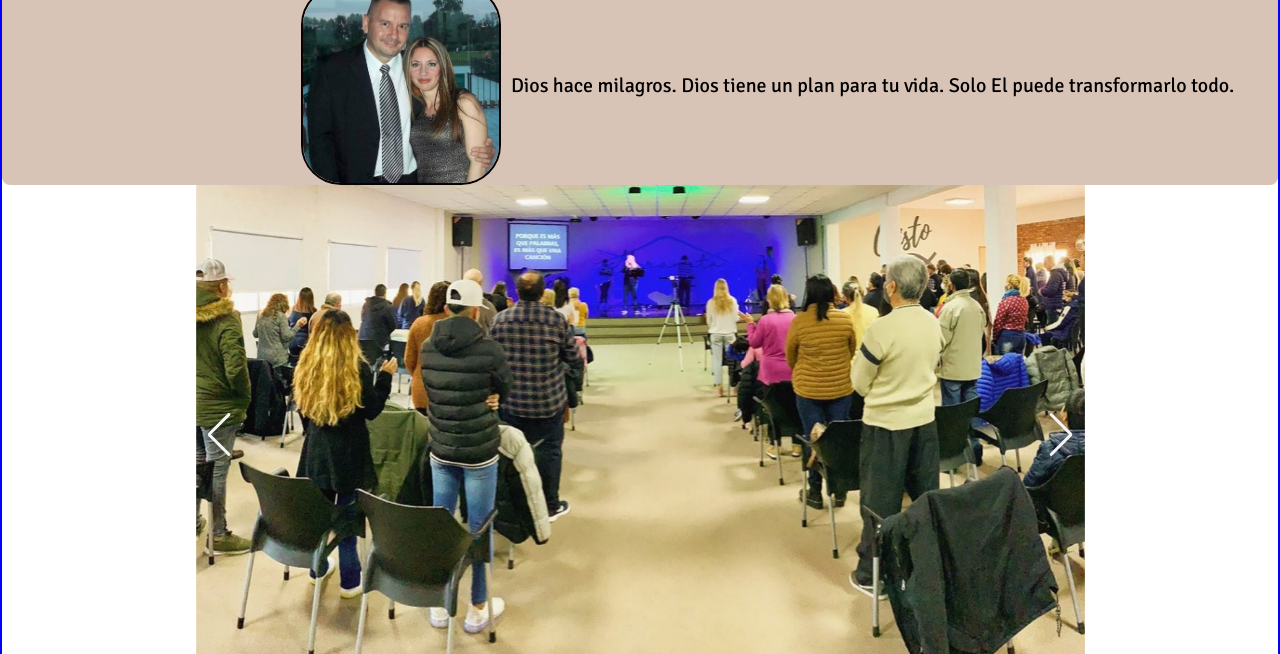
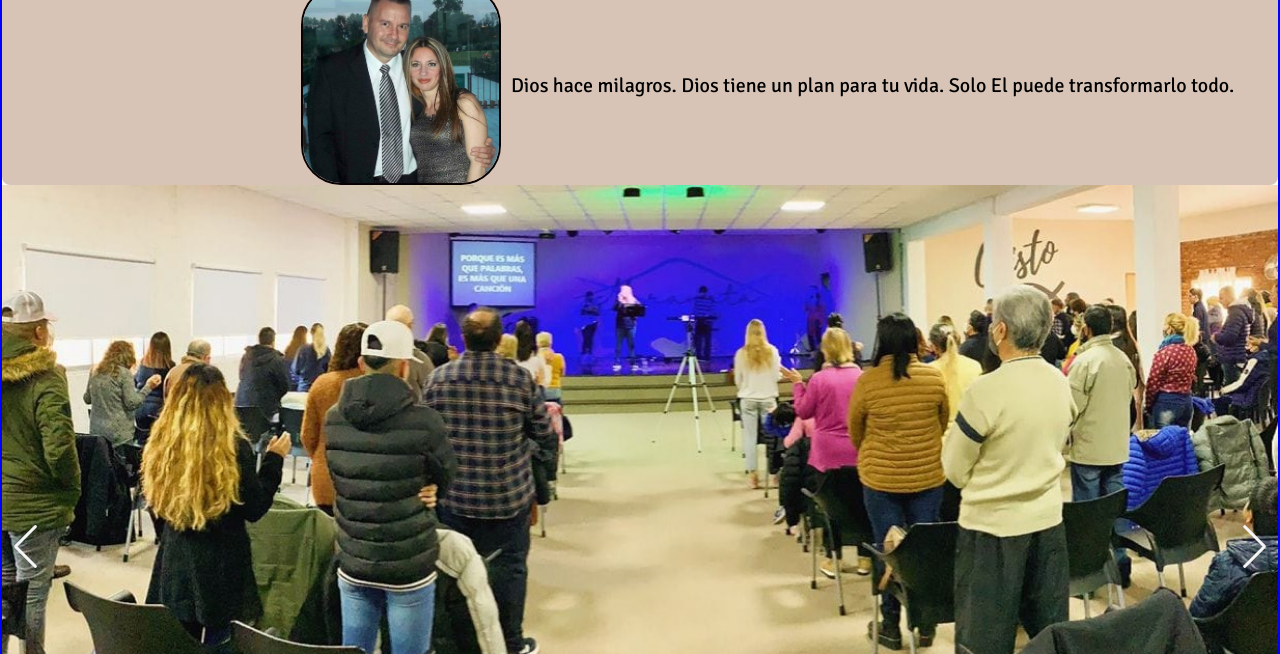
Before and after one commit to hohofga/hohofga.github.io, a plain HTML site: page index.html in a window 1280 px wide. Shown: the part 142-796 px from the top of the page. Drawn offline with nearby package versions, Linux system fonts and the light colour scheme.

Commit message:
RESPONSIVE DESING_MINISTRIES_VIDEO_FOOTER-REV7

```diff
--- a/styles/styles.css
+++ b/styles/styles.css
@@ -134,8 +134,8 @@ body {
 }
 
 .swiper {
-  width: 444px;
-  height: 250px;
+  width: 100%;
+  height: auto;
   margin-bottom: 30px;
 }
 
@@ -375,8 +375,8 @@ body {
 
   }
   .swiper {
-    width: 889px;
-    height: 500px;
+    width: 100%;
+    height: auto;
   }
   .videosf{
     height: 700px;
```
